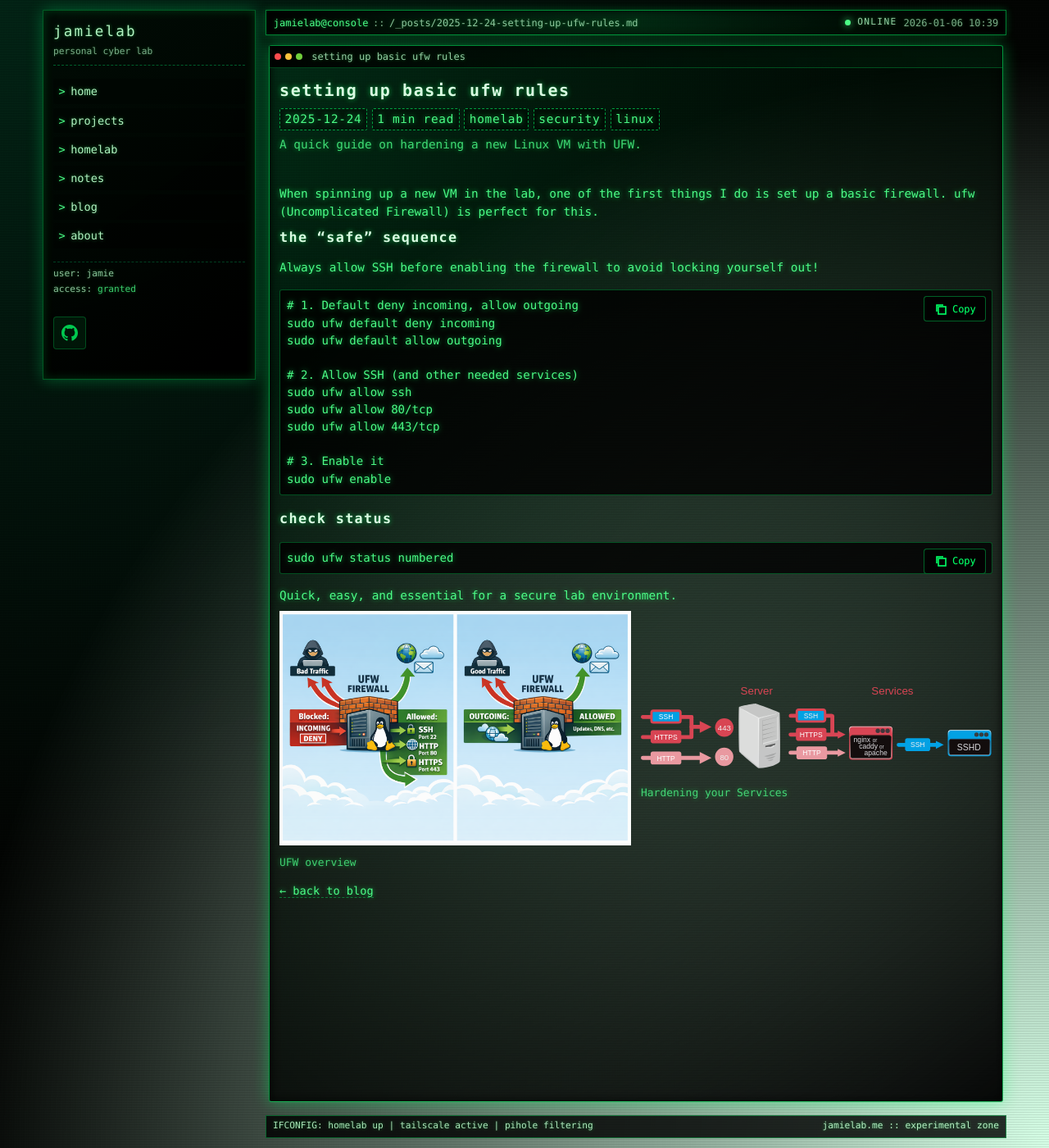
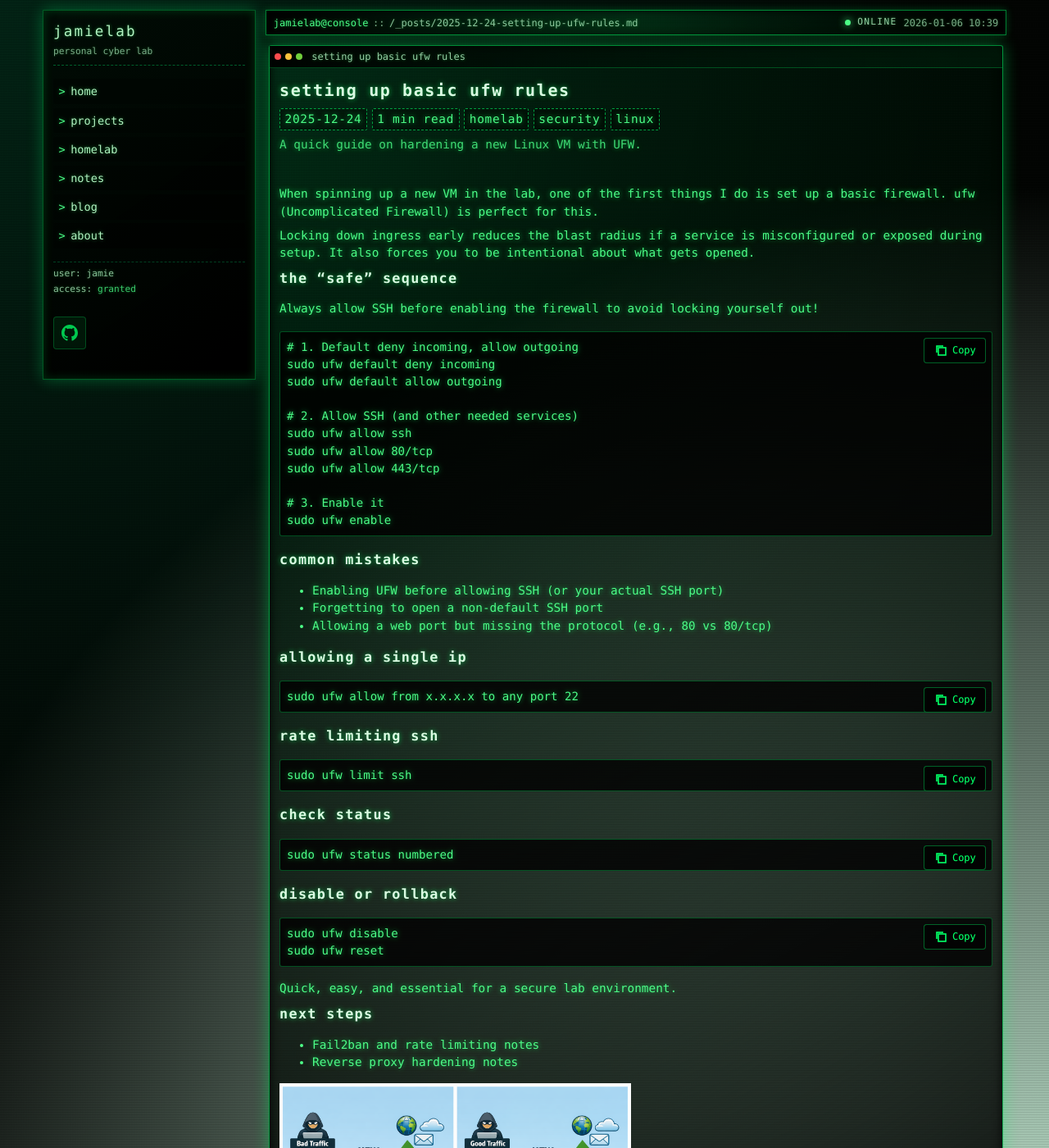
Before and after one commit to jimjamscott22/jimjamscott22.github.io, a Jekyll site: the page built from _posts/2025-12-24-setting-up-ufw-rules.md, in a window 1280 px wide and 1400 px high. Shown: the whole window at 82% size. Built offline with Jekyll 4.4.1, drawn with Linux system fonts in a browser that asks for light colours.

Commit message:
Enhance UFW guide with additional common mistakes and next steps for improved clarity

````diff
--- a/_posts/2025-12-24-setting-up-ufw-rules.md
+++ b/_posts/2025-12-24-setting-up-ufw-rules.md
@@ -6,6 +6,8 @@ description: "A quick guide on hardening a new Linux VM with UFW."
 ---
 
 When spinning up a new VM in the lab, one of the first things I do is set up a basic firewall. `ufw` (Uncomplicated Firewall) is perfect for this.
+
+Locking down ingress early reduces the blast radius if a service is misconfigured or exposed during setup. It also forces you to be intentional about what gets opened.
 
 ## The "Safe" Sequence
 
@@ -25,13 +27,43 @@ sudo ufw allow 443/tcp
 sudo ufw enable
 ```
 
+## Common mistakes
+
+- Enabling UFW before allowing SSH (or your actual SSH port)
+- Forgetting to open a non-default SSH port
+- Allowing a web port but missing the protocol (e.g., `80` vs `80/tcp`)
+
+## Allowing a single IP
+
+```bash
+sudo ufw allow from x.x.x.x to any port 22
+```
+
+## Rate limiting SSH
+
+```bash
+sudo ufw limit ssh
+```
+
 ## Check status
 
 ```bash
 sudo ufw status numbered
 ```
 
+## Disable or rollback
+
+```bash
+sudo ufw disable
+sudo ufw reset
+```
+
 Quick, easy, and essential for a secure lab environment.
+
+## Next steps
+
+- [Fail2ban and rate limiting notes]({{ "/projects/vaultwarden-byopm/" | relative_url }})
+- [Reverse proxy hardening notes]({{ "/notes/vaultwarden-compose-template/" | relative_url }})
 
 <div style="display:grid; grid-template-columns: repeat(2, minmax(0,1fr)); gap: 12px; align-items:center;">
   <figure style="margin:0;">
````
